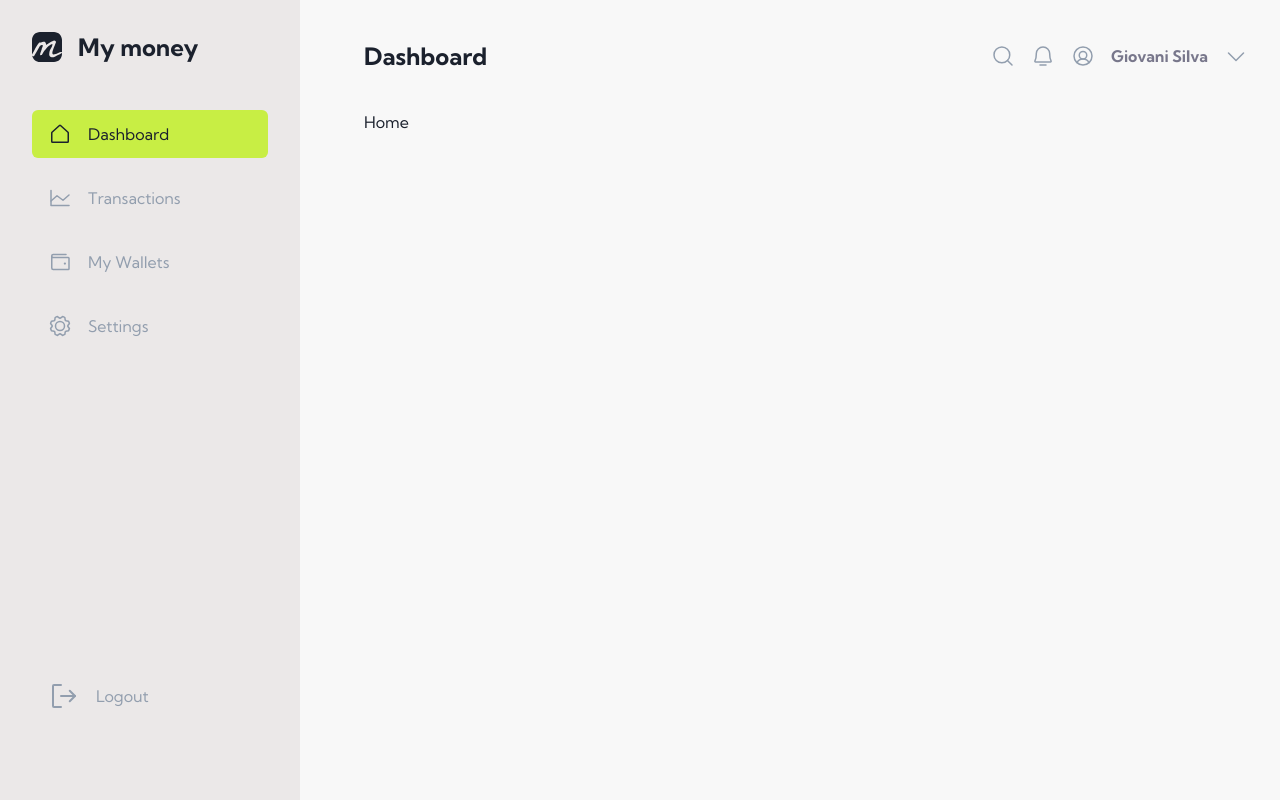
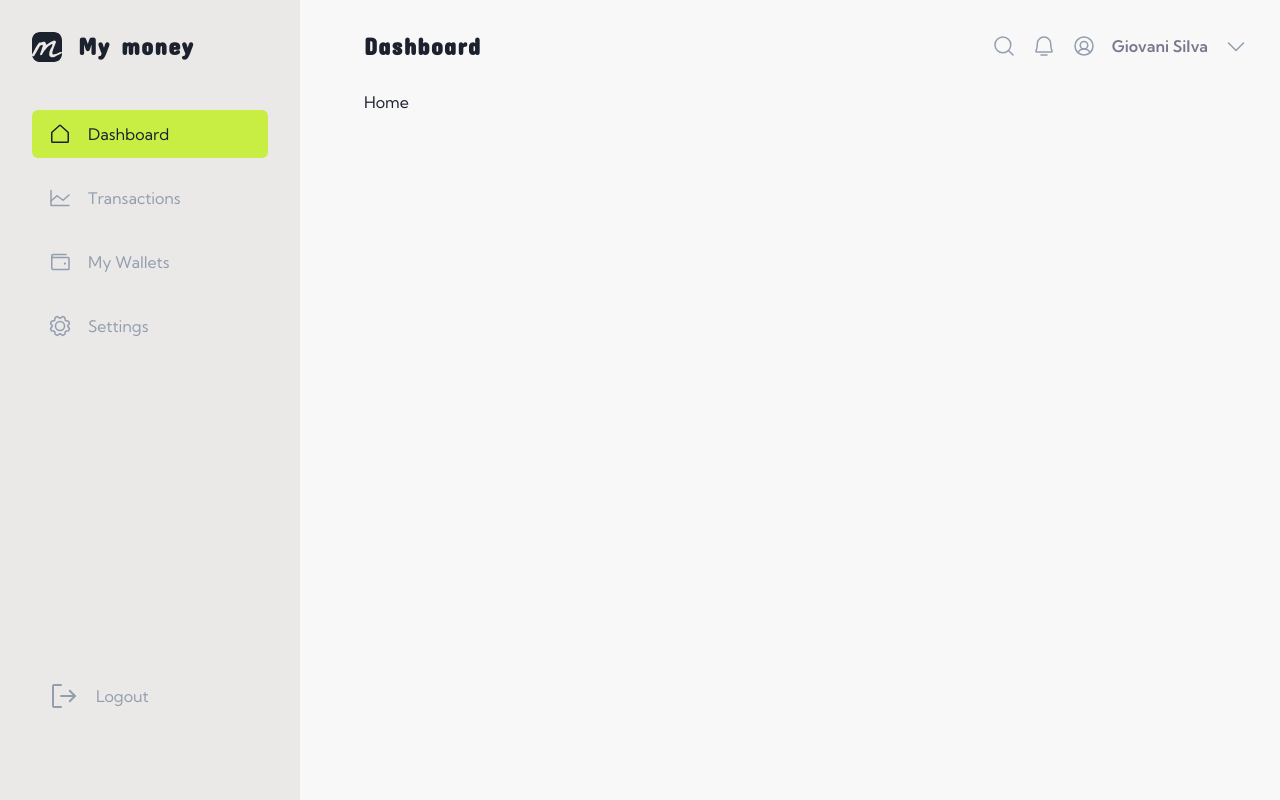
Before and after one commit to Giovani-Silva/my-money, a React (Vite) app: page / in a window 1280 px wide. Built offline with nearby package versions, Linux system fonts and the light colour scheme.

Commit message:
new font

```diff
--- a/index.html
+++ b/index.html
@@ -5,7 +5,10 @@
     <link rel="preconnect" href="https://fonts.googleapis.com" />
     <link rel="preconnect" href="https://fonts.gstatic.com" crossorigin />
 
-    <link href="https://fonts.googleapis.com/css2?family=Kumbh+Sans:wght@100;400;600;700&display=swap" rel="stylesheet" />
+    <link
+      href="https://fonts.googleapis.com/css2?family=Concert+One&family=Kumbh+Sans:wght@100;400;600&display=swap"
+      rel="stylesheet"
+    />
     <meta name="viewport" content="width=device-width, initial-scale=1.0" />
     <title>My Money</title>
   </head>
--- a/src/components/TitleBar/styles.ts
+++ b/src/components/TitleBar/styles.ts
@@ -1,7 +1,6 @@
 import styled from 'styled-components';
 
 export const Bar = styled.div`
-  min-height: 3rem;
   display: flex;
   justify-content: space-between;
   align-items: center;
--- a/src/styles/global.ts
+++ b/src/styles/global.ts
@@ -18,4 +18,9 @@ export const GlobalStyle = createGlobalStyle`
   body, input, textarea, button {
     font: 400 1rem 'Kumbh Sans', sans-serif;
   }
+
+  h1, h2, h3 {
+      font-family: 'Concert One', cursive;
+      letter-spacing: 1.41px;
+  }
 `;
```
